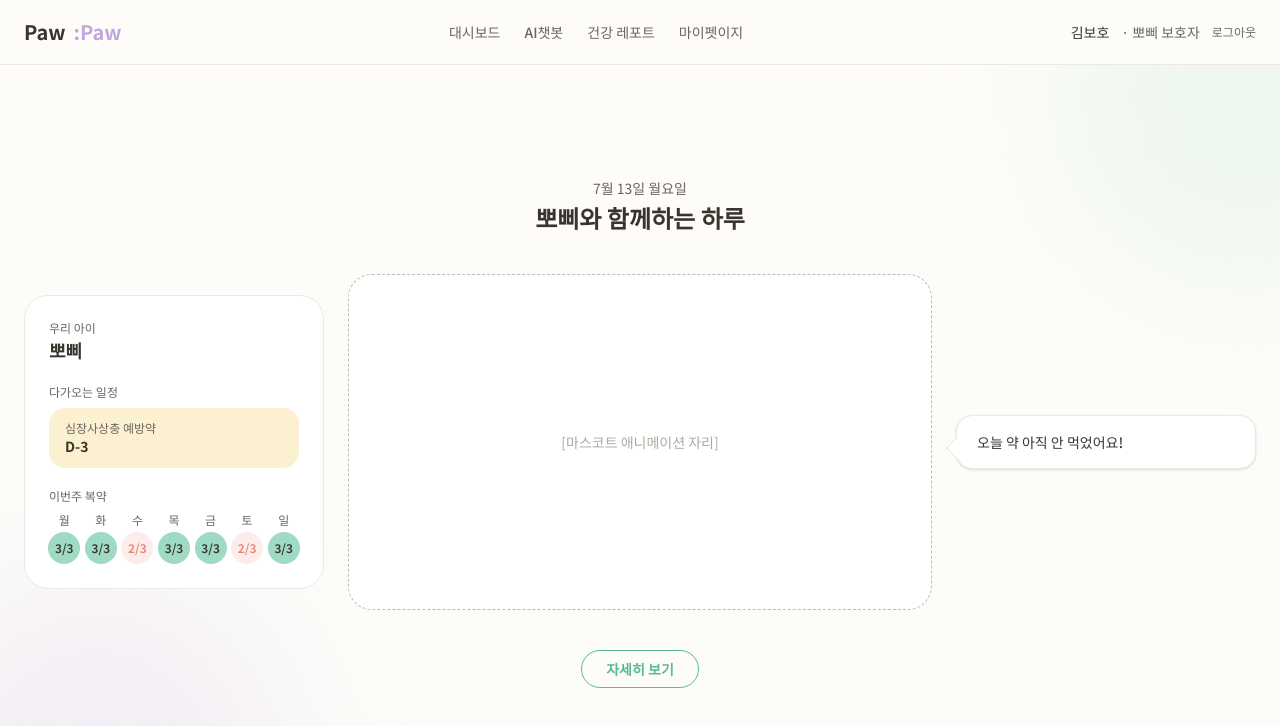
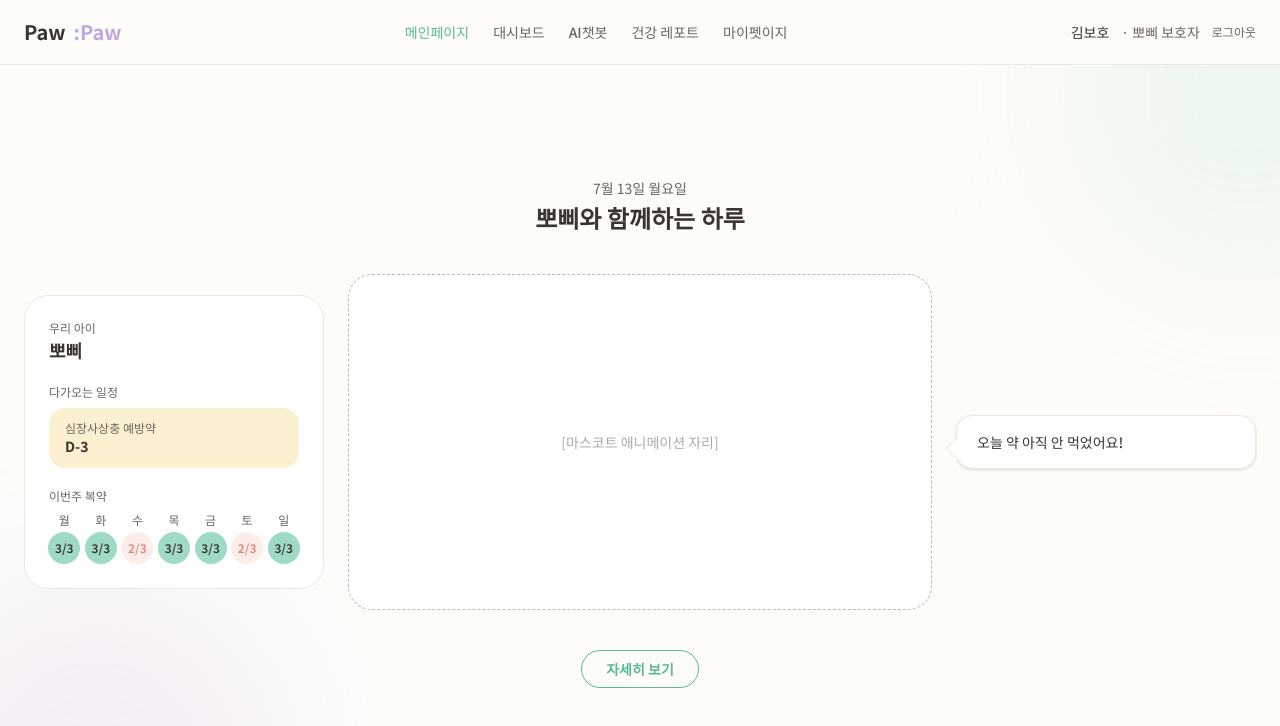
Before and after one commit to JohnblStar/Paw-Paw, a React (Vite) app in the folder client/: page /main in a window 1280 px wide. Shown: the top 726 px of the page. Built offline with nearby package versions, Linux system fonts and the light colour scheme; no server answers; sample sign-in values are in the browser's storage.

Commit message:
feat: #21 - NAV바에 메인페이지 이동 버튼 추가 (#23)
- NAV_ITEMS 맨 앞에 메인페이지(/main) 항목 추가

Co-authored-by: JohnblStar <GitHub johnbl030102@naver.com>

```diff
--- a/client/src/components/layout/Navbar.jsx
+++ b/client/src/components/layout/Navbar.jsx
@@ -4,6 +4,7 @@ import { useAuth } from '@/hooks/useAuth'
 import { mockOwner } from '@/mocks/petMock'
 
 const NAV_ITEMS = [
+  { to: '/main', label: '메인페이지' },
   { to: '/dashboard', label: '대시보드' },
   { to: '/chatbot', label: 'AI챗봇' },
   { to: '/report', label: '건강 레포트' },
```
